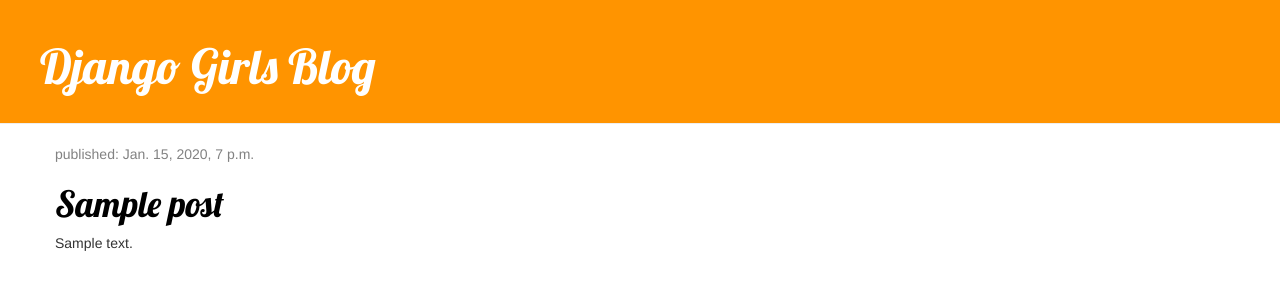
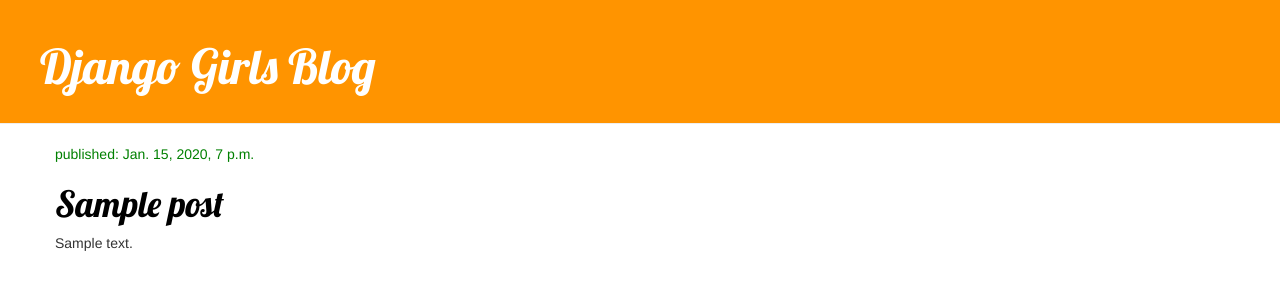
Before and after one commit to ankiwoong/django_girls_tutorial, a Django app: page / in a window 1280 px wide. Shown: the top 300 px of the page. Run offline with Django 3.2, Linux system fonts and the light colour scheme; tables that the repository leaves empty hold one stand-in row (values such as "Sample post"); some libraries are stand-ins or nearby versions.

Commit message:
CSS Fourth Application

```diff
--- a/blog/static/css/blog.css
+++ b/blog/static/css/blog.css
@@ -54,3 +54,7 @@
 .post h1 a:visited {
   color: #000000;
 }
+
+.date {
+  color: green;
+}
```
